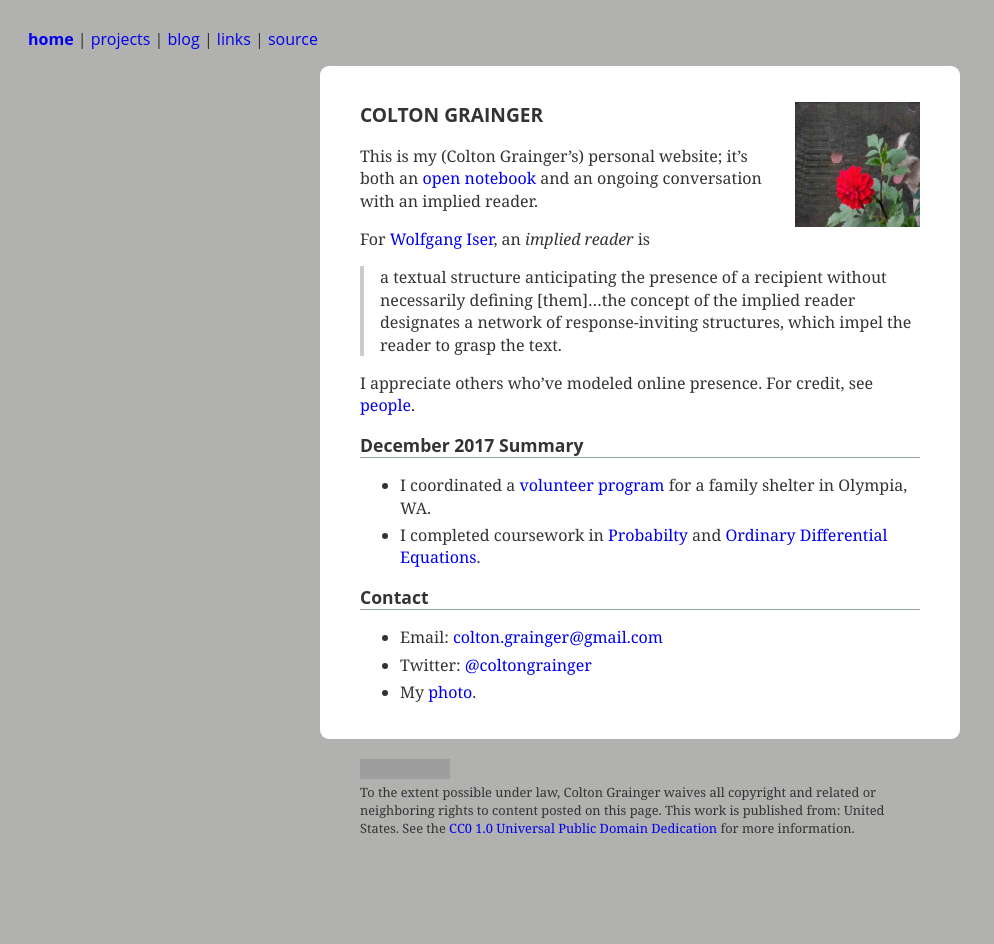
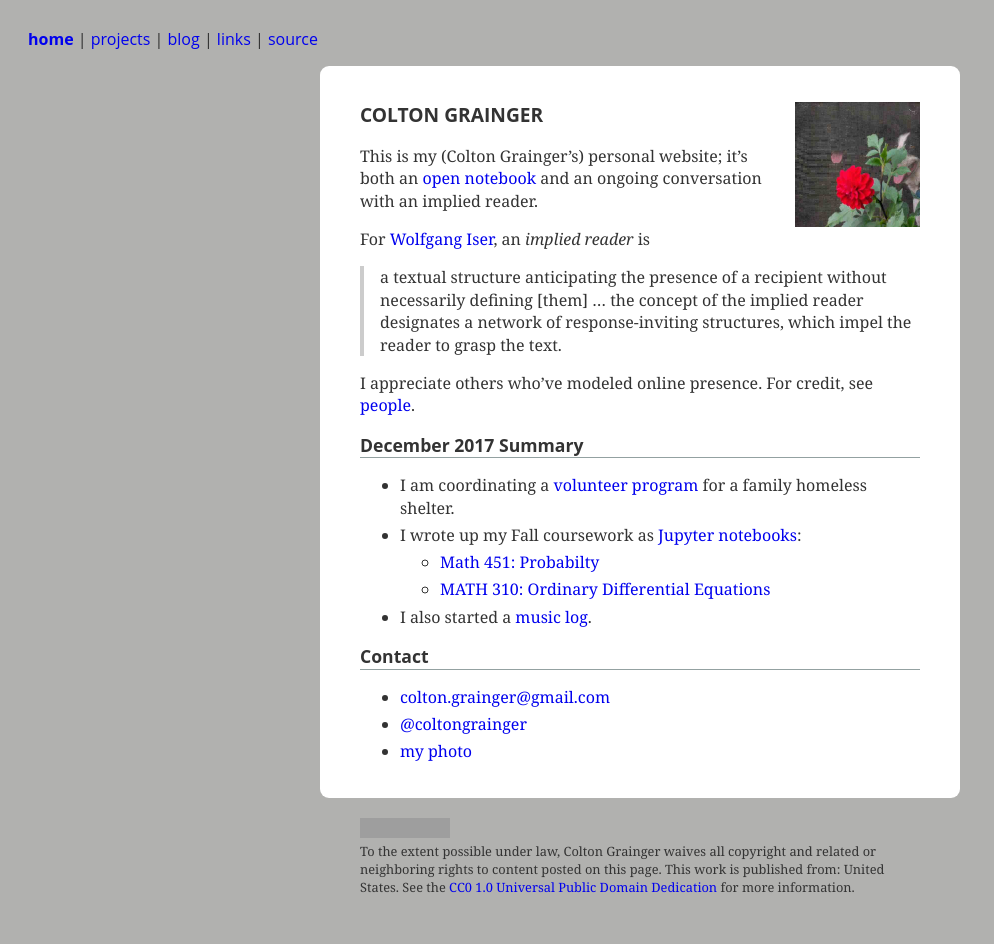
Before and after one commit to coltongrainger/blog, a Jekyll site: the page built from index.md, in a window 1280 px wide. Shown: the whole page, without its empty margins (0-994 px from the left). Built offline with Jekyll 4.4.1, drawn with Linux system fonts in a browser that asks for light colours; our own code applies the rules of GitHub Pages for plain Markdown files; before the commit the page ends 900 px from its top, so only the background shows below that; grey boxes are pictures that could not be loaded.

Commit message:
revamp list styles. TODO: get out of jekyll.

```diff
--- a/_includes/head.html
+++ b/_includes/head.html
@@ -94,7 +94,6 @@ pre {
     font-family: Georgia, serif;
     display: block;
     line-height: 1.2;
-    max-height: 400px;
     overflow: auto;
     padding: 10px;
 }
--- a/index.md
+++ b/index.md
@@ -13,17 +13,20 @@ date: 2017-07-15
 This is my (Colton Grainger's) personal website; it's both an [open notebook](http://wcm1.web.rice.edu/open-notebook-history.html) and an ongoing conversation with an implied reader.
 
 For [Wolfgang Iser](https://en.wikipedia.org/wiki/Wolfgang_Iser), an *implied reader* is
-> a textual structure anticipating the presence of a recipient without necessarily defining [them]…the concept of the implied reader designates a network of response-inviting structures, which impel the reader to grasp the text.
+> a textual structure anticipating the presence of a recipient without necessarily defining [them] ... the concept of the implied reader designates a network of response-inviting structures, which impel the reader to grasp the text.
 
 I appreciate others who've modeled online presence. For credit, see [people](/links).
 
 ## December 2017 Summary
 
-- I coordinated a [volunteer program](http://coltongrainger.com/fscss-volunteers) for a family shelter in Olympia, WA.
-- I completed coursework in [Probabilty](https://nbviewer.jupyter.org/github/coltongrainger/notebooks/tree/master/probability/) and [Ordinary Differential Equations](https://nbviewer.jupyter.org/github/coltongrainger/notebooks/tree/master/odes/).
+- I am coordinating a [volunteer program](http://coltongrainger.com/fscss-volunteers) for a family homeless shelter.
+- I wrote up my Fall coursework as [Jupyter notebooks](http://jupyter-notebook-beginner-guide.readthedocs.io/en/latest/what_is_jupyter.html):
+  - [Math 451: Probabilty](https://nbviewer.jupyter.org/github/coltongrainger/notebooks/tree/master/probability/)
+  - [MATH 310: Ordinary Differential Equations](https://nbviewer.jupyter.org/github/coltongrainger/notebooks/tree/master/odes/)
+- I also started a [music log](/music-log).
 
 ## Contact
 
-- Email: [colton.grainger@gmail.com](mailto:colton.grainger@gmail.com)
-- Twitter: [@coltongrainger](https://twitter.com/coltongrainger)
-- My <a href="images/ccg-profile.jpg">photo</a>.
+- [colton.grainger@gmail.com](mailto:colton.grainger@gmail.com)
+- [@coltongrainger](https://twitter.com/coltongrainger)
+- <a href="images/ccg-profile.jpg">my photo</a>
```
Also changed, not shown: blog.md (+10 -7 lines), projects.md (+12 -8 lines).
